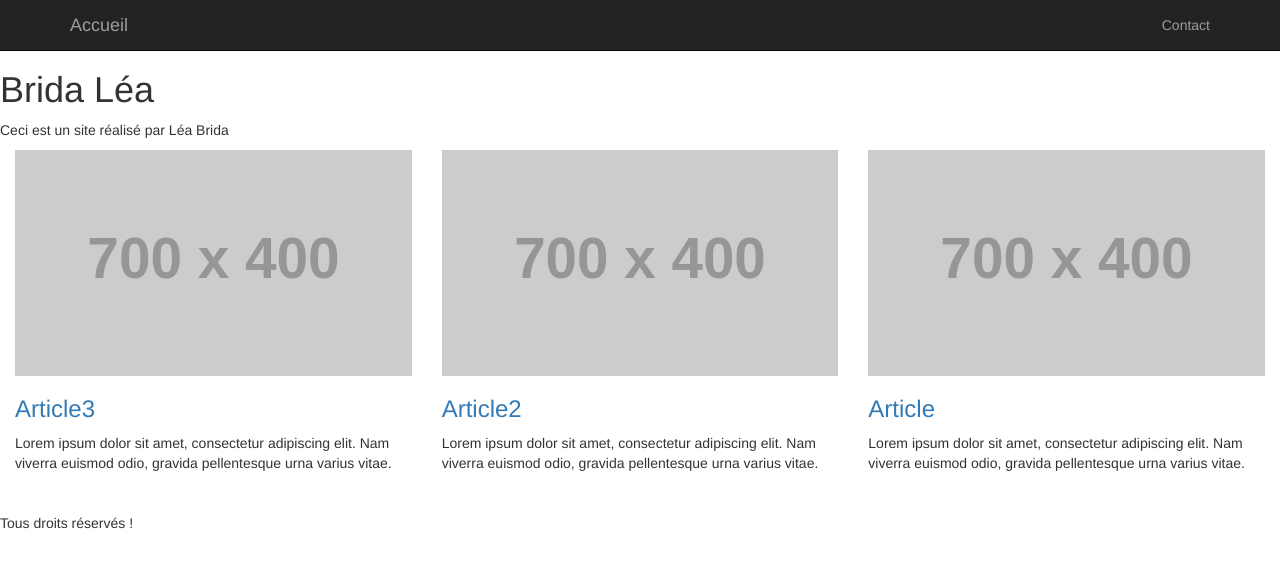
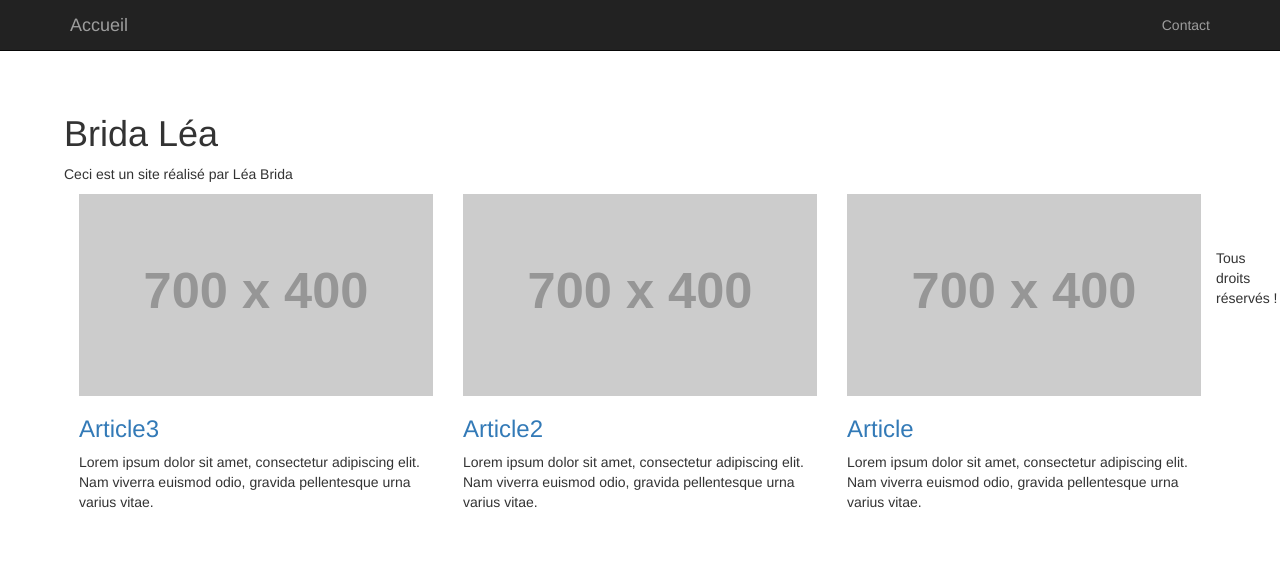
Before and after one commit to LeaBr/LeaBr.github.io, a Jekyll site: the page built from index.html, in a window 1280 px wide. Shown: the top 568 px of the page. Built offline with Jekyll 4.4.1, drawn with Linux system fonts in a browser that asks for light colours.

Commit message:
modifié :         _layouts/default.html

```diff
--- a/_layouts/default.html
+++ b/_layouts/default.html
@@ -22,7 +22,7 @@
 			{% include header.html %}
 
 
-			<main>
+			<main style="margin:5%;">
 				{{content}}
 			</main>
 
```
